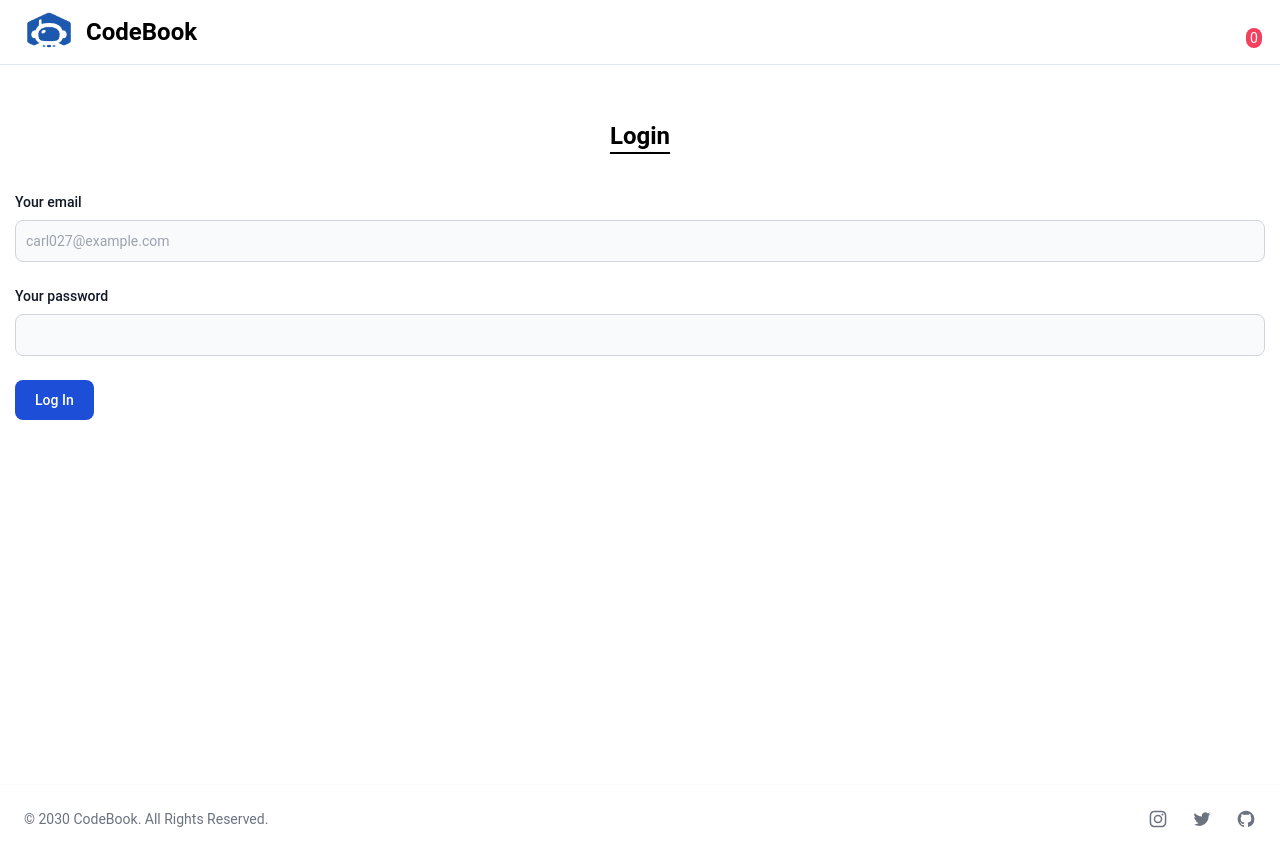
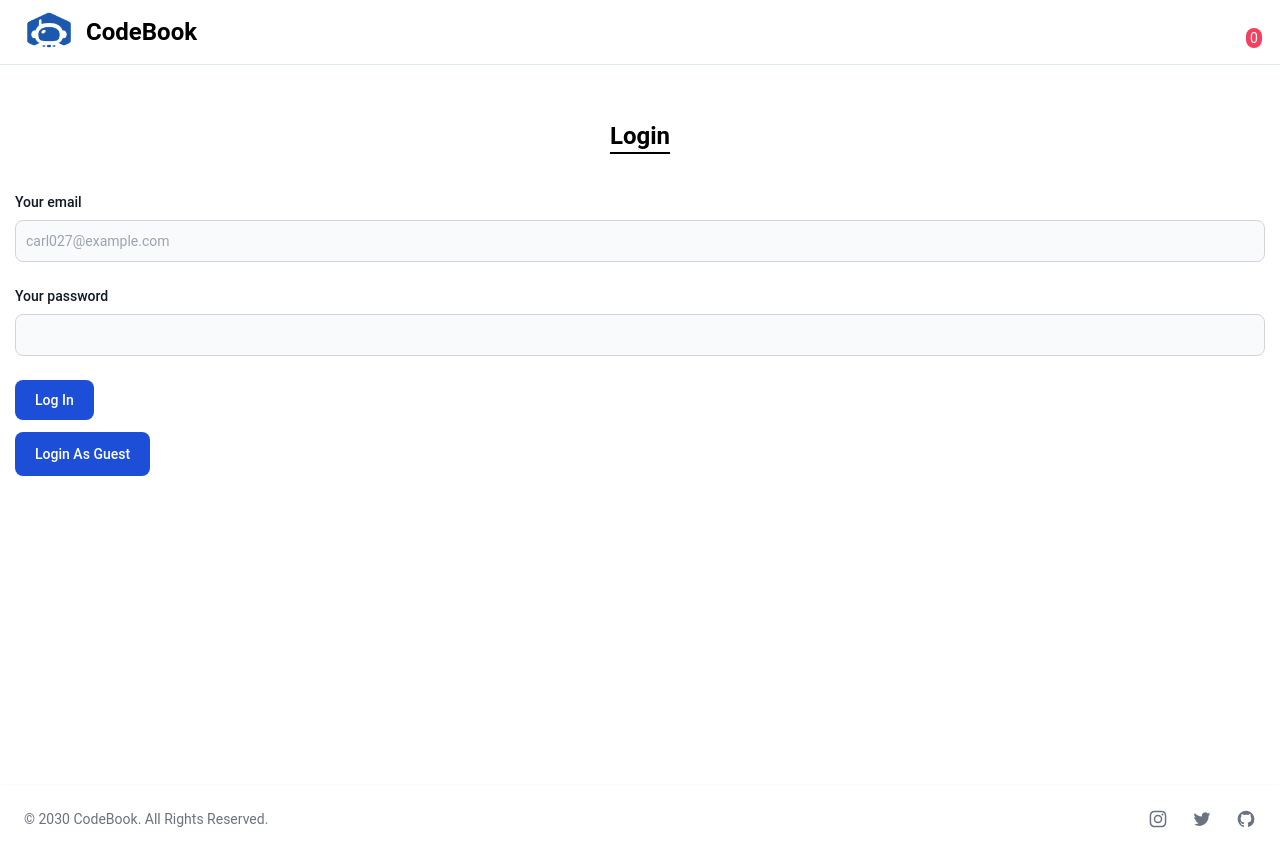
Before and after one commit to Carl4WebDev/E-Commerce-books, a React (Create React App) app: page /login in a window 1280 px wide. Built offline with nearby package versions, Linux system fonts and the light colour scheme.

Commit message:
Codebook project

```diff
--- a/src/pages/Login.js
+++ b/src/pages/Login.js
@@ -49,7 +49,7 @@
           </div>
           <button type="submit" className="text-white bg-blue-700 hover:bg-blue-800 focus:ring-4 focus:outline-none focus:ring-blue-300 font-medium rounded-lg text-sm w-full sm:w-auto px-5 py-2.5 text-center dark:bg-blue-600 dark:hover:bg-blue-700 dark:focus:ring-blue-800">Log In</button>
         </form>
-        {/* <button className="mt-3 cursor-pointer text-white bg-blue-700 hover:bg-blue-800 focus:ring-4 focus:outline-none focus:ring-blue-300 font-medium rounded-lg text-sm w-full sm:w-auto px-5 py-3 text-center dark:bg-blue-600 dark:hover:bg-blue-700 dark:focus:ring-blue-800">Login As Guest</button> */}
+        <button className="mt-3 cursor-pointer text-white bg-blue-700 hover:bg-blue-800 focus:ring-4 focus:outline-none focus:ring-blue-300 font-medium rounded-lg text-sm w-full sm:w-auto px-5 py-3 text-center dark:bg-blue-600 dark:hover:bg-blue-700 dark:focus:ring-blue-800">Login As Guest</button>
     </main>
   )
 }
```
